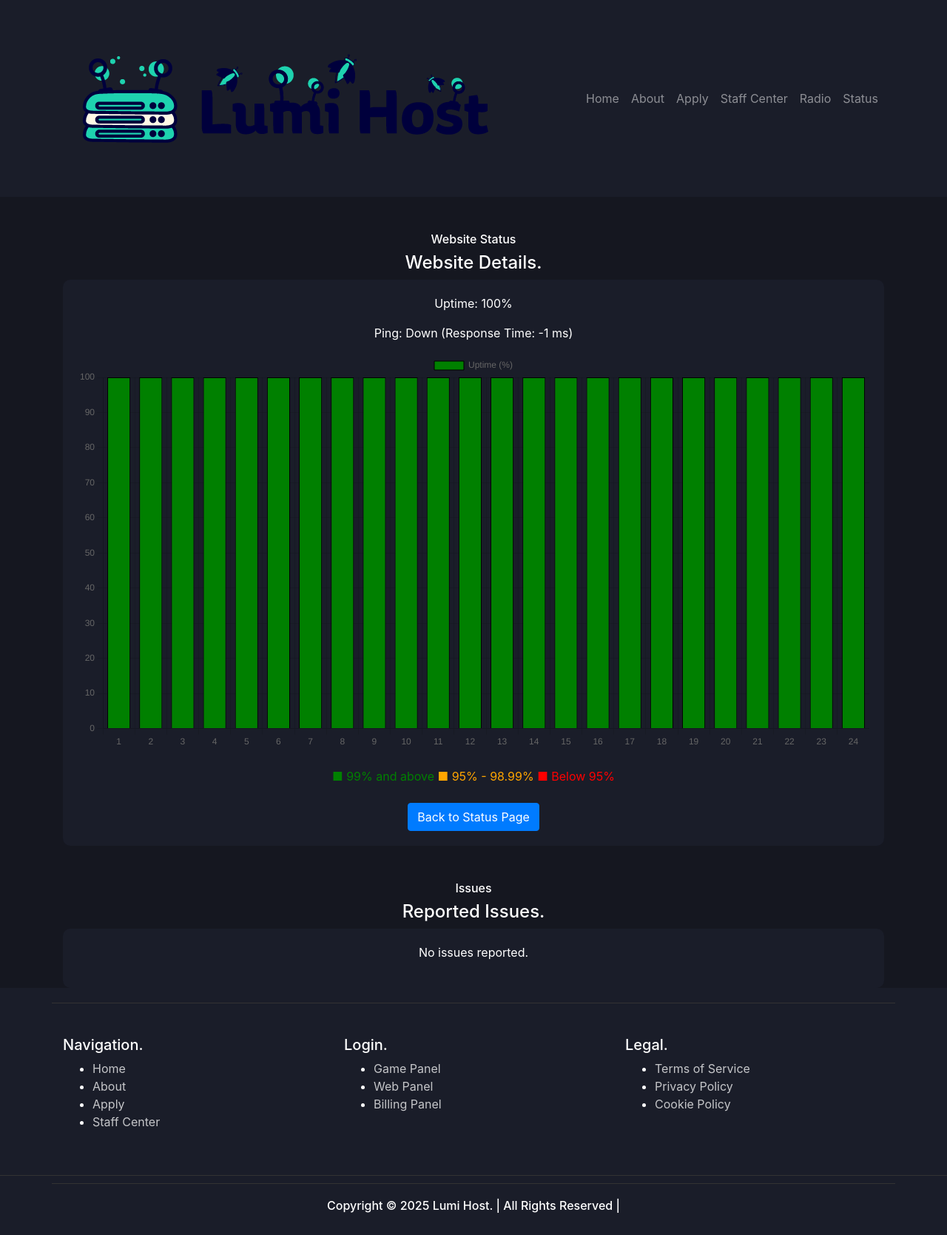
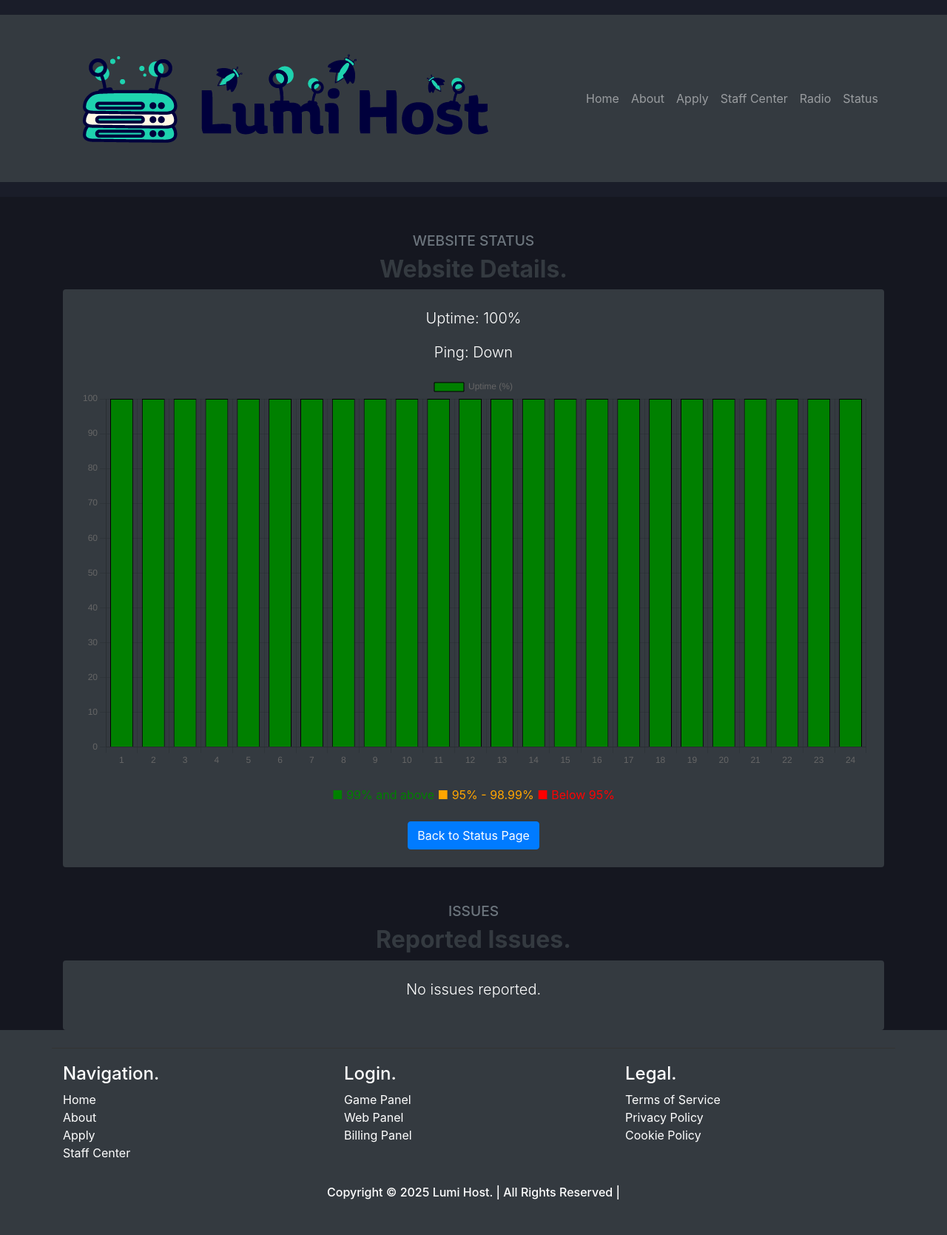
Before and after one commit to BeefSnot/lumihost, a PHP site: page /status/details.php?service=website in a window 1280 px wide. Shown: the whole page at 74% size. After the commit the page ends 1621 px from the top, so only its background shows below. Run offline with PHP 8.4, Linux system fonts and the light colour scheme; data that the repository does not hold is empty.

Commit message:
updating status page.

```diff
--- a/assets/css/status.css
+++ b/assets/css/status.css
@@ -1,3 +1,8 @@
+body {
+    background-color: #f8f9fa;
+    color: #343a40;
+}
+
 body.dark-theme {
     background-color: #151720;
     color: #ffffff;
@@ -17,15 +22,17 @@ body.dark-theme {
 }
 
 .section-title h6 {
-    color: #ffffff;
+    font-size: 1.2rem;
+    color: #6c757d;
 }
 
 .section-title h4 {
-    color: #ffffff;
+    font-size: 2rem;
+    color: #343a40;
 }
 
 .dark-background {
-    background-color: #1a1d29;
+    background-color: #343a40;
     color: #ffffff;
     padding: 20px;
     border-radius: 10px;
@@ -42,15 +49,16 @@ body.dark-theme {
 }
 
 .footer-col h5 {
+    font-size: 1.5rem;
     color: #ffffff;
 }
 
 .footer-col ul li a {
-    color: rgba(255, 255, 255, 0.75);
+    color: #ffffff;
 }
 
 .footer-col ul li a:hover {
-    color: rgba(255, 255, 255, 1);
+    color: #adb5bd;
 }
 
 footer {
--- a/status/details.php
+++ b/status/details.php
@@ -138,7 +138,7 @@ $conn->close();
 
 <body class="dark-theme">
     <header class="hero page">
-        <nav class="navbar navbar-expand-lg navbar-dark">
+        <nav class="navbar navbar-expand-lg navbar-dark bg-dark">
             <div class="container">
                 <a class="navbar-brand" href="#">
                     <img class="img-fluid" src="/assets/img/logonew.png" alt="Lumi Host">
@@ -175,12 +175,12 @@ $conn->close();
     <section id="status-details">
         <div class="container mt-5">
             <div class="section-title text-center">
-                <h6><?php echo ucfirst($service); ?> Status</h6>
-                <h4><?php echo ucfirst($service); ?> Details<span class="main">.</span></h4>
+                <h6 class="text-uppercase text-muted"><?php echo ucfirst($service); ?> Status</h6>
+                <h4 class="font-weight-bold"><?php echo ucfirst($service); ?> Details<span class="main">.</span></h4>
             </div>
-            <div class="status-details text-center dark-background">
-                <p>Uptime: <?php echo $uptime; ?>%</p>
-                <p>Ping: <?php echo $ping >= 0 ? round($ping) . ' ms' : 'Down'; ?> (Response Time: <?php echo round($responseTime); ?> ms)</p>
+            <div class="status-details text-center dark-background p-4 rounded">
+                <p class="lead">Uptime: <?php echo $uptime; ?>%</p>
+                <p class="lead">Ping: <?php echo $ping >= 0 ? round($ping) . ' ms' : 'Down'; ?></p>
                 <canvas id="uptimeChart" width="400" height="200"></canvas>
                 <div class="legend mt-4">
                     <span class="legend-item" style="color: green;">&#9632; 99% and above</span>
@@ -195,14 +195,14 @@ $conn->close();
     <section id="issues">
         <div class="container mt-5">
             <div class="section-title text-center">
-                <h6>Issues</h6>
-                <h4>Reported Issues<span class="main">.</span></h4>
+                <h6 class="text-uppercase text-muted">Issues</h6>
+                <h4 class="font-weight-bold">Reported Issues<span class="main">.</span></h4>
             </div>
-            <div class="issues-list text-center dark-background">
+            <div class="issues-list text-center dark-background p-4 rounded">
                 <?php if (empty($issues)): ?>
-                    <p>No issues reported.</p>
+                    <p class="lead">No issues reported.</p>
                 <?php else: ?>
-                    <table class="table table-bordered">
+                    <table class="table table-bordered table-dark">
                         <thead>
                             <tr>
                                 <th>ID</th>
@@ -229,46 +229,44 @@ $conn->close();
         </div>
     </section>
 
-    <footer>
+    <footer class="bg-dark text-white py-4">
         <div class="container">
             <div class="row">
                 <div class="col-md-4">
-                    <div class="footer-col py-4">
+                    <div class="footer-col">
                         <h5>Navigation<span class="main">.</span></h5>
-                        <ul>
-                            <li><a href="../index.php">Home</a></li>
-                            <li><a href="../about.html">About</a></li>
-                            <li><a href="../apply.html">Apply</a></li>
-                            <li><a href="../staff.php">Staff Center</a></li>
+                        <ul class="list-unstyled">
+                            <li><a href="../index.php" class="text-white">Home</a></li>
+                            <li><a href="../about.html" class="text-white">About</a></li>
+                            <li><a href="../apply.html" class="text-white">Apply</a></li>
+                            <li><a href="../staff.php" class="text-white">Staff Center</a></li>
                         </ul>
                     </div>
                 </div>
                 <div class="col-md-4">
-                    <div class="footer-col py-4">
+                    <div class="footer-col">
                         <h5>Login<span class="main">.</span></h5>
-                        <ul>
-                            <li><a href="https://gamepanel.lumihost.net">Game Panel</a></li>
-                            <li><a href="https://webpanel.lumihost.net:2222">Web Panel</a></li>
-                            <li><a href="https://billing.lumihost.net">Billing Panel</a></li>
+                        <ul class="list-unstyled">
+                            <li><a href="https://gamepanel.lumihost.net" class="text-white">Game Panel</a></li>
+                            <li><a href="https://webpanel.lumihost.net:2222" class="text-white">Web Panel</a></li>
+                            <li><a href="https://billing.lumihost.net" class="text-white">Billing Panel</a></li>
                         </ul>
                     </div>
                 </div>
                 <div class="col-md-4">
-                    <div class="footer-col py-4">
+                    <div class="footer-col">
                         <h5>Legal<span class="main">.</span></h5>
-                        <ul>
-                            <li><a href="../tos.php">Terms of Service</a></li>
-                            <li><a href="../pp.php">Privacy Policy</a></li>
-                            <li><a href="../cookies.php">Cookie Policy</a></li>
+                        <ul class="list-unstyled">
+                            <li><a href="../tos.php" class="text-white">Terms of Service</a></li>
+                            <li><a href="../pp.php" class="text-white">Privacy Policy</a></li>
+                            <li><a href="../cookies.php" class="text-white">Cookie Policy</a></li>
                         </ul>
                     </div>
                 </div>
             </div>
         </div>
-        <div class="copyright">
-            <div class="container">
-                <h6 class="mb-0">Copyright © 2025 Lumi Host. | All Rights Reserved |</h6>
-            </div>
+        <div class="text-center mt-3">
+            <h6 class="mb-0">Copyright © 2025 Lumi Host. | All Rights Reserved |</h6>
         </div>
     </footer>
 
```
